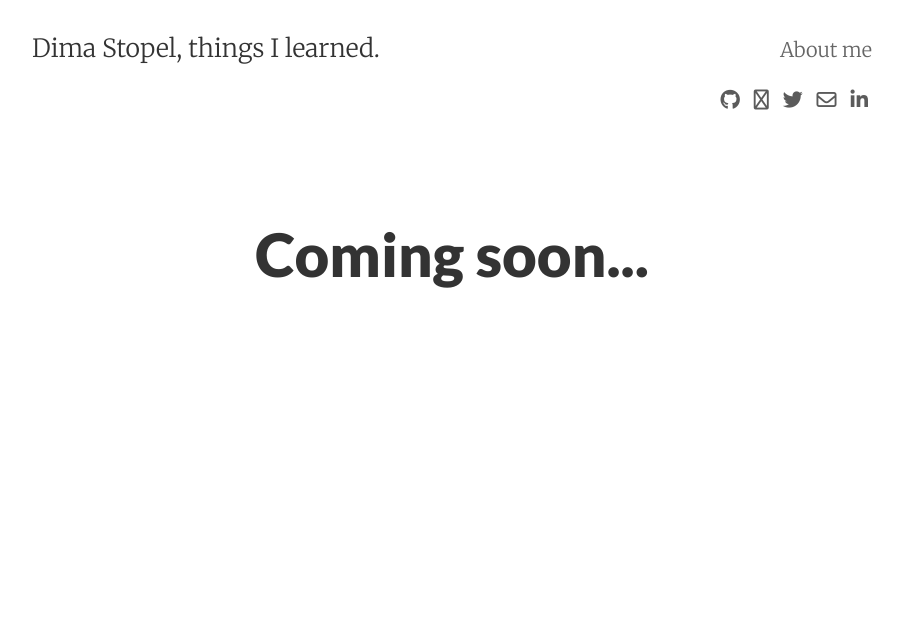
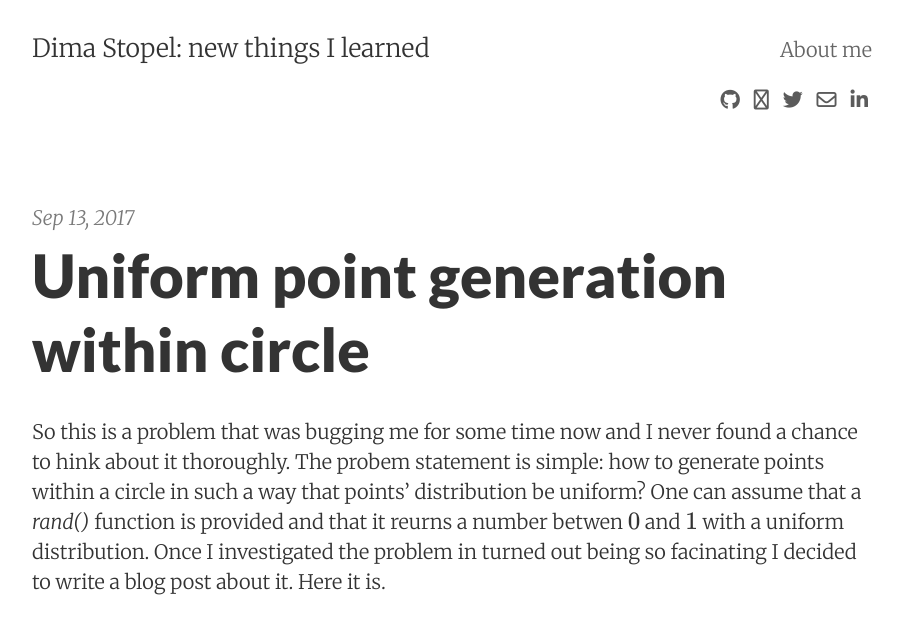
Before and after one commit to dimastopel/dimastopel.github.io, a Jekyll site: the page built from index.html, in a window 1280 px wide. Shown: the top 634 px of the page, without its empty margins (188-1091 px from the left). Built offline with Jekyll 4.4.1, drawn with Linux system fonts in a browser that asks for light colours; nearby versions of some CDN libraries; formulas are drawn with MathJax 3; the list of posts is cut into pages by our own code.

Commit message:
initial commit for the circle post
Signed-off-by: Dima Stopel <dima@stopel.org>

```diff
--- a/Gemfile
+++ b/Gemfile
@@ -3,6 +3,6 @@ source 'https://rubygems.org'
 # A simple Ruby Gem to bootstrap dependencies for setting up and
 # maintaining a local Jekyll environment in sync with GitHub Pages
 # https://github.com/github/pages-gem
-gem 'github-pages'
+gem 'github-pages', group: :jekyll_plugins
 gem 'jekyll-sitemap'
 gem 'jekyll-paginate'
--- a/_config.yml
+++ b/_config.yml
@@ -1,8 +1,8 @@
 # Site settings
-title:       Dima Stopel, things I learned.
+title:       "Dima Stopel: new things I learned"
 email:       dima@stopel.org
 author:      Dima Stopel
-description: "Dima Stopel's personal blog."
+description: "Dima Stopel's personal blog"
 baseurl:     ""
 url:         "https://dima.stopel.org/"
 date_format: "%b %-d, %Y"
--- a/_includes/header.html
+++ b/_includes/header.html
@@ -1,3 +1,6 @@
+{% if page.math != false %}
+  {% include mathjax.html %}
+{% endif %}
 <header class="site-header px2 px-responsive">
   <div class="mt2 wrap">
     <div class="measure">
--- /dev/null
+++ b/_posts/2018-09-13-generating-point-within-circle.md
@@ -0,0 +1,38 @@
+---
+layout:     post
+title:      Uniform point generation within circle
+date:       2017-09-13 11:21:29
+categories: general
+math: true
+---
+
+So this is a problem that was bugging me for some time now and I never found a chance to hink about it thoroughly. The probem statement is simple: how to generate points within a circle in such a way that points' distribution be uniform? One can assume that a *rand()* function is provided and that it reurns a number betwen $0$ and $1$ with a uniform distribution. Once I investigated the problem in turned out being so facinating I decided to write a blog post about it. Here it is.
+
+For the sake of simplicity let's assume that the our curcle is a unit circle, i.e. a circle with radius $1$.
+
+The first solution that came into my mind was to generate an angle, between $0$ and $2\pi$, and a distance from the center between $0$ and $1$. Given specific andle $\alpha$ and distance $d$ we can generate a point using [polar coordinates](https://en.wikipedia.org/wiki/Polar_coordinate_system). To test this a created a small JavaScript program that generates $3000$ points within a circle. Here is what we get using the method above:
+
+<p align="center">
+  <img src="/images/method_1.png" />
+</p>
+
+As you can see the distribution is far from uniform. There are much more points near the center than near the perimeter of the circle. Once you think about this, it is quite easy to prove that the distribution is indeed non uniform in this case. Let's assume some angle $\alpha$ that was already chosen and now we need to generate the distance $d$. There is a $0.5$ probability for $d$ to be greater than $0.5$ and same probability for it to be smaller. In other words there is a $0.5$ chance for the point to be within the circle with radius of $0.5$ and same chance for it to be outside of it. If you look at those two areas below it is clear their area is different. Therefore, given that we have similar number of points in each shows that the distribution is not uniform.
+
+<p align="center">
+  <img src="/images/method_1_different_radii.png" />
+</p>
+
+In fact it is easy to show the difference in areas. The area with blue dots equals $$\pi \cdot (\frac{1}{2})^2 = \frac{\pi}{4}$$. The area with red dots equals $$\pi \cdot 1^2 - \frac{\pi}{4} = \frac{3}{4}\pi$$. So we have similar number of points (which converges to being equal as the number of points approaches infinity) in two areas with one *being $3$ times bigger than the other*. A clear non uniform distribution.
+
+
+
+
+
+
+
+
+Here is a formula: $e^{i\pi} + 1 = 0$ and so and so...
+
+Now for another formula:
+
+$$\sum_{i=0}^n i^2 = \frac{(n^2+n)(2n+1)}{6}$$
```
Also changed, not shown: _includes/mathjax.html (added, +12 -0 lines), images/method_1.png (added), images/method_1_different_radii.png (added).
